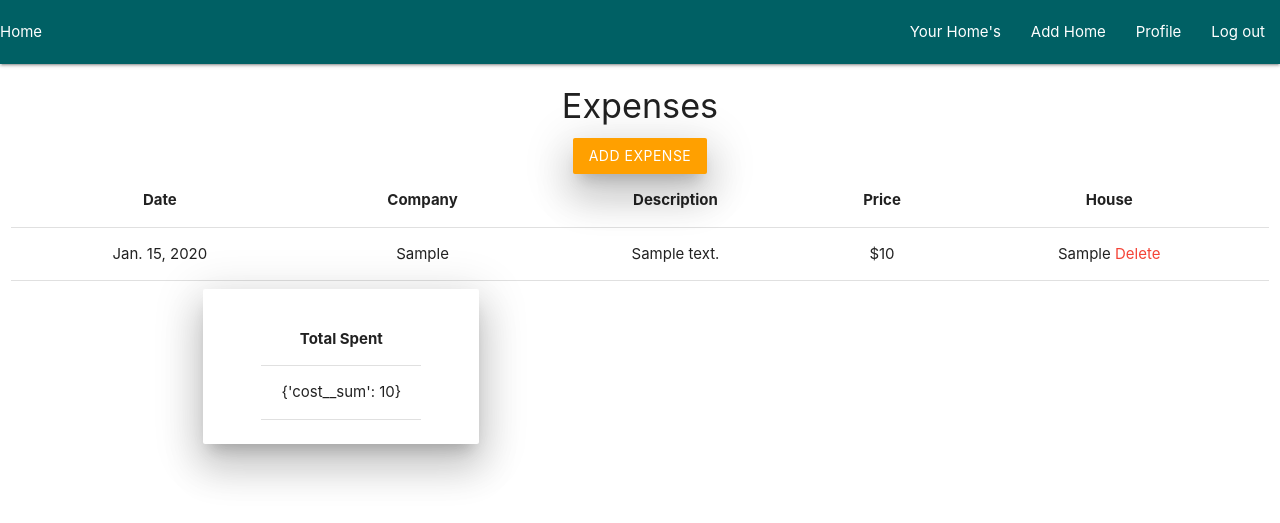
After one commit to haydenharris0/homeypro, a Django app: page /profile/budget/ in a window 1280 px wide. The commit adds this page. Shown: the top 523 px of the page. Run offline with Django 3.2, Linux system fonts and the light colour scheme; a user stored in the database is signed in; tables that the repository leaves empty hold one stand-in row (values such as "Sample post").

Commit message:
added budget add & delete method

```diff
--- a/main_app/admin.py
+++ b/main_app/admin.py
@@ -1,8 +1,9 @@
 from django.contrib import admin
-from .models import Home, Project, Contacts, Photo
+from .models import Home, Project, Contacts, Photo, Budget
 
 # Register your models here.
 admin.site.register(Home)
 admin.site.register(Project)
 admin.site.register(Contacts)
 admin.site.register(Photo)
+admin.site.register(Budget)
--- a/main_app/forms.py
+++ b/main_app/forms.py
@@ -1,6 +1,8 @@
+from django.db.models import fields
 from django.forms import ModelForm
+from django.forms import widgets
 from django.forms.widgets import DateInput
-from .models import Project
+from .models import Project, Budget
 from django import forms
 
 
@@ -16,3 +18,10 @@ class ProjectForm(ModelForm):
             'start_date': DateInput(),
             'end_date': DateInput(),
         }
+
+
+class BudgetForm(ModelForm):
+    class Meta:
+        model = Budget
+        fields = ['date', 'company', 'description', 'cost', 'location']
+        widgets = {'date': DateInput()}
--- a/main_app/models.py
+++ b/main_app/models.py
@@ -53,3 +53,12 @@ class Photo(models.Model):
 
     def __str__(self):
         return f"Photo for project_id: {self.project_id} @{self.url}"
+
+
+class Budget(models.Model):
+    date = models.DateField(null=True)
+    company = models.CharField(max_length=40, default=" ")
+    description = models.CharField(max_length=200, default=" ")
+    cost = models.IntegerField(default=1)
+    user = models.ForeignKey(User, on_delete=models.CASCADE)
+    location = models.CharField(max_length=40, default=" ")
--- /dev/null
+++ b/main_app/templates/profile/budget.html
@@ -0,0 +1,64 @@
+{% load static %} {% include 'header.html' %}
+
+
+<body>
+  <div class="row">
+    <div class="col s12">
+      <h4 class="center">Expenses</h4>
+
+      {% comment %} Hide / show form {% endcomment %}
+      <div class="center-align">
+        <button class="btn z-depth-5 amber darken-2 white-text" onclick="myFunction()">Add Expense</button>
+        <div id="myDIV" style="display:none">
+          <form action="{% url 'add_budget' %}" enctype="multipart/form-data" method="post">
+            {% csrf_token %} {{ budget_form.as_p  }}
+            <input type="submit" class="btn z-depth-5 deep-orange accent-2 white-text" value="sbumit new project"/>
+          </form>
+        </div>
+      </div>
+
+      <table class="highlight centered">
+        <thead>
+          <tr>
+            <th>Date</th>
+            <th>Company</th>
+            <th>Description</th>
+            <th>Price</th>
+            <th>House</th>
+          </tr>
+        </thead>
+        {% for budget in budget %}
+        <tbody>
+          <tr>
+            <td>{{ budget.date}}</td>
+            <td>{{ budget.company }}</td>
+            <td>{{ budget.description }}</td>
+            <td>${{ budget.cost }}</td>
+            <td>{{ budget.location }} <a class="red-text" href="{% url 'delete_budget' budget.id %}">Delete</a></td>
+          </tr>
+        </tbody>
+        {% endfor %}
+      </table>
+    </div>
+
+    <div class="container">
+      <div class="col s12 m4 ">
+        <div class="card-panel z-depth-5 center-align hoverable">
+          <table class="container centered">
+            <thead>
+              <tr>
+                <th>Total Spent</th>
+              </tr>
+            </thead>
+            <tbody>
+              <tr>
+                <td>{{ sum_of_expenses }}</td>
+              </tr>
+            </tbody>
+          </table>
+        </div>
+      </div>
+
+
+
+</body>
--- a/main_app/templates/projects/detail.html
+++ b/main_app/templates/projects/detail.html
@@ -19,7 +19,7 @@
     <p>Project Notes: {{ project.notes }}</p>
   </div>
 
-  {% comment %} photo upload from {% endcomment %}
+  {% comment %} photo upload form {% endcomment %}
   <div class="row">
     <div class="col s4">
       <form
--- a/main_app/urls.py
+++ b/main_app/urls.py
@@ -1,9 +1,10 @@
+from os import name
 from django.urls import path
 from django.views.generic.base import View
 from . import views
 
 urlpatterns = [
-    # base urls / others
+    # base urls & profile
     path('', views.home, name='home'),
     path('profile/profile/', views.profile, name='profile'),
     path('profile/photos/', views.photos_index, name='photos_index'),
@@ -43,6 +44,11 @@ urlpatterns = [
     path('projects/<int:project_id>/add_photo/',
          views.add_photo, name='add_photo'),
 
+    # budget urls
+    path('profile/budget/', views.budget, name='budget'),
+    path('profile/budget/add_budget/', views.add_budget, name='add_budget'),
+    path('profile/<int:pk>/delete/',
+         views.Delete_Budget.as_view(), name='delete_budget'),
 
 
 ]
--- a/main_app/views.py
+++ b/main_app/views.py
@@ -1,6 +1,6 @@
-from main_app.forms import ProjectForm
+from main_app.forms import BudgetForm, ProjectForm
 from django.shortcuts import render
-from .models import Contacts, Home, Project, Photo
+from .models import Budget, Contacts, Home, Project, Photo
 from django.views.generic.edit import CreateView, DeleteView, UpdateView
 from django.contrib.auth import login
 from django.contrib.auth.forms import UserCreationForm
@@ -28,13 +28,10 @@ def profile(request):
     homes = Home.objects.filter(user=request.user)
     projects = Project.objects.filter(user=request.user)
     contacts = Contacts.objects.filter(user=request.user)
-    sum_of_projects = Project.objects.filter(
-        user=request.user).aggregate(Sum("budget"))
     context = {
         'homes': homes,
         'projects': projects,
         'contacts': contacts,
-        'sum_of_projects': sum_of_projects
     }
 
     return render(request, 'profile/profile.html', context)
@@ -227,3 +224,39 @@ def photos_index(request):
     context = {'homes': homes, 'projects': projects, 'photo': photo}
 
     return render(request, 'profile/photos.html', context)
+
+
+@login_required
+def budget(request):
+    homes = Home.objects.filter(user=request.user)
+    budget = Budget.objects.filter(user=request.user)
+    projects = Project.objects.filter(user=request.user)
+    budget_form = BudgetForm()
+    sum_of_expenses = Budget.objects.filter(
+        user=request.user).aggregate(Sum("cost"))
+    context = {
+        'homes': homes,
+        'budget': budget,
+        'projects': projects,
+        'budget_form': budget_form,
+        'sum_of_expenses': sum_of_expenses
+    }
+
+    return render(request, 'profile/budget.html', context)
+
+
+@login_required
+def add_budget(request):
+    form = BudgetForm(request.POST)
+
+    if form.is_valid():
+        new_budget = form.save(commit=False)
+        form.instance.user = request.user
+        new_budget.save()
+
+    return redirect('budget')
+
+
+class Delete_Budget(LoginRequiredMixin, DeleteView):
+    model = Budget
+    success_url = '/profile/budget/'
```
Also changed, not shown: main_app/templates/main_app/budget_confirm_delete.html (added, +15 -0 lines), main_app/templates/profile/profile.html (+6 -9 lines), main_app/migrations/0010_budget.py (added), main_app/migrations/0011_budget_user.py (added), main_app/migrations/0012_budget_location.py (added).
